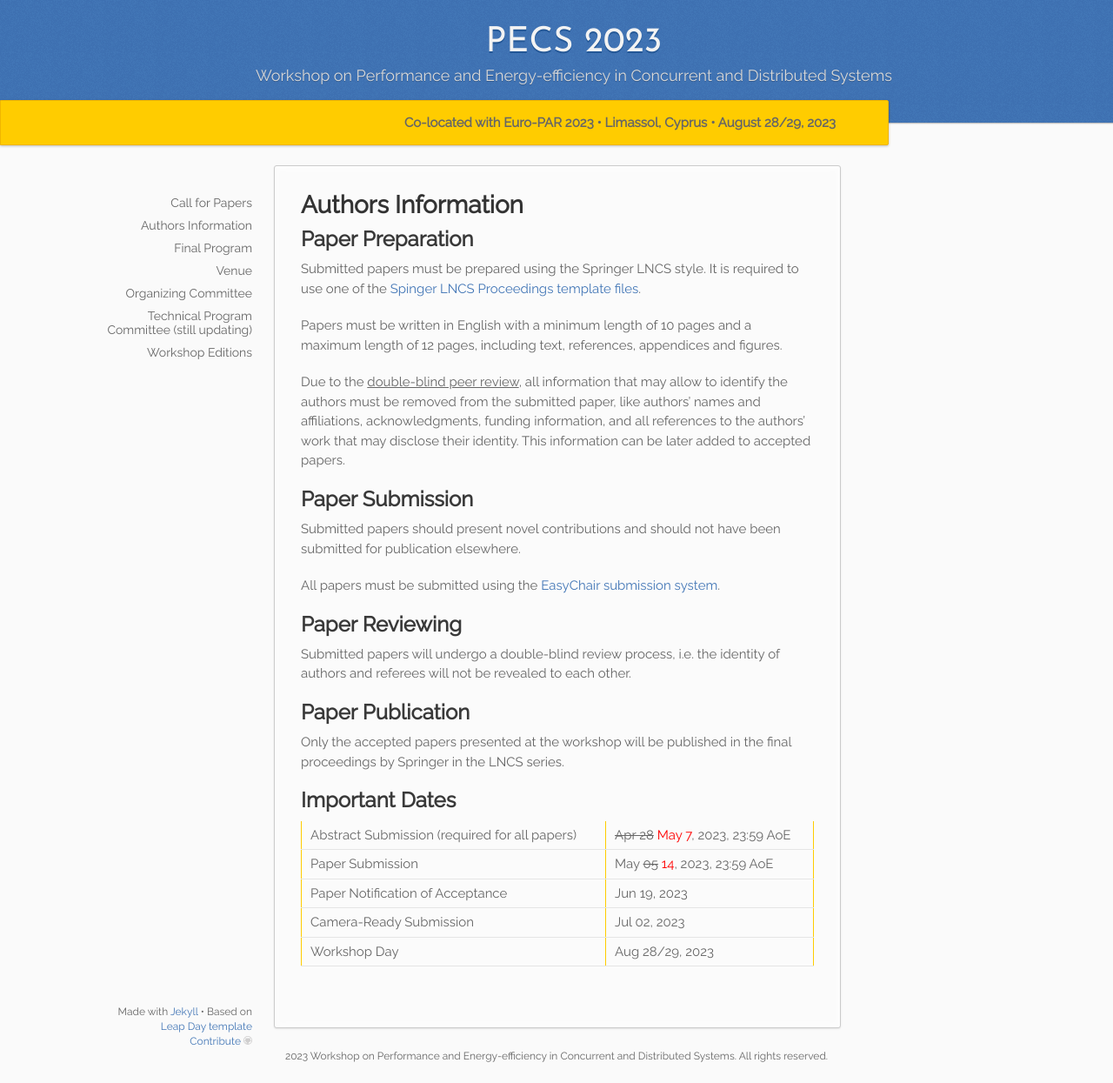
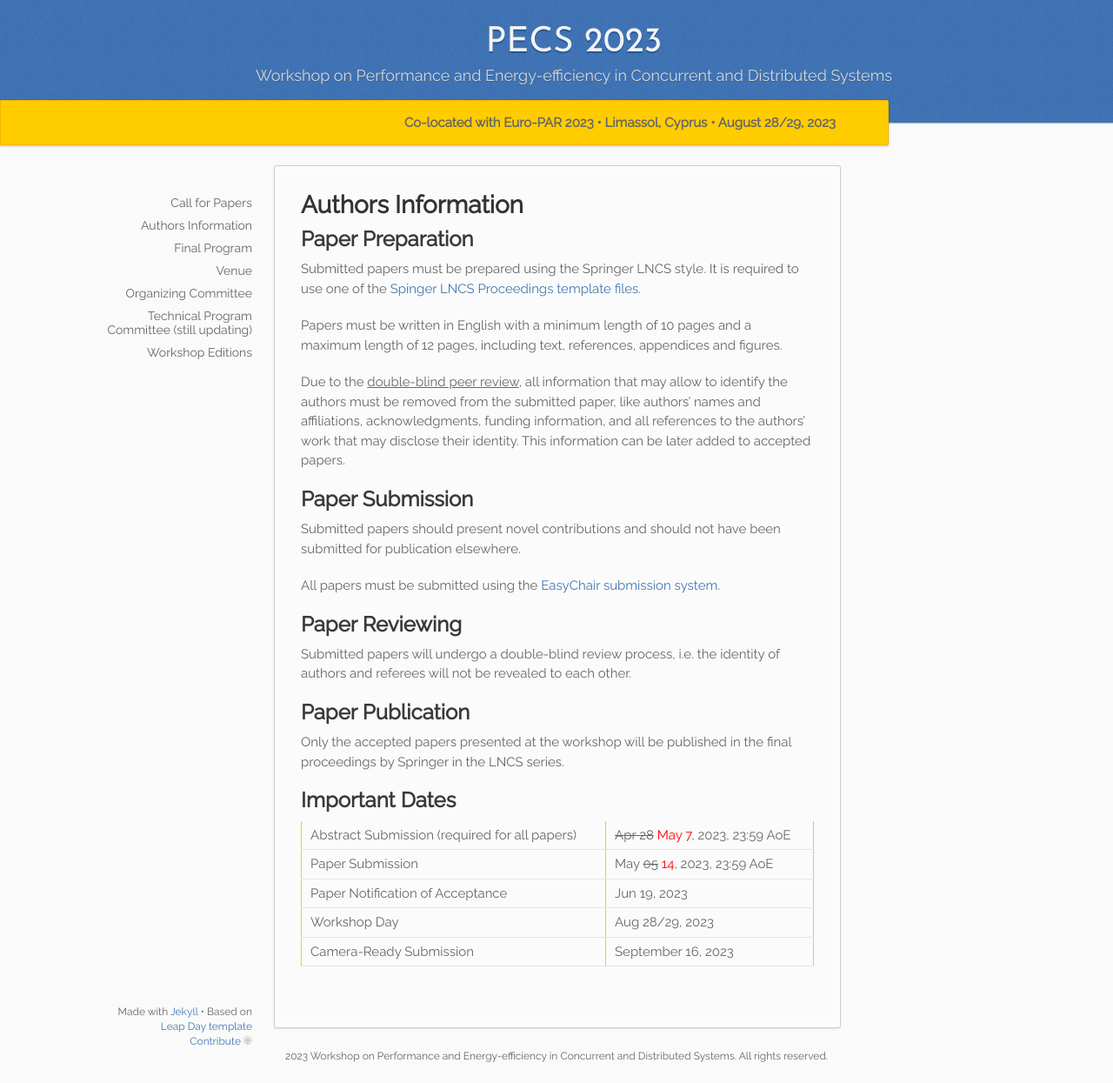
Before and after one commit to pecs-workshop/pecs-workshop.github.io, a Jekyll site: the page built from _2023/03.authors.md, in a window 1280 px wide and 1245 px high. Shown: the whole window at 87% size. Built offline with Jekyll 4.4.1, drawn with Linux system fonts in a browser that asks for light colours.

Commit message:
Updated camere ready deadline

```diff
--- a/_2023/_important_dates.md
+++ b/_2023/_important_dates.md
@@ -5,5 +5,5 @@
 | Abstract Submission (required for all papers) | ~~Apr 28~~ <span style="color:red">May 7</span>, 2023, 23:59 AoE    |
 | Paper Submission                              | May ~~05~~ <span style="color:red">14</span>, 2023, 23:59 AoE	|
 | Paper Notification of Acceptance              | Jun 19, 2023       	|
-| Camera-Ready Submission                       | Jul 02, 2023		|
 | Workshop Day                                  | Aug 28/29, 2023    	|
+| Camera-Ready Submission                       | September 16, 2023		|
```
